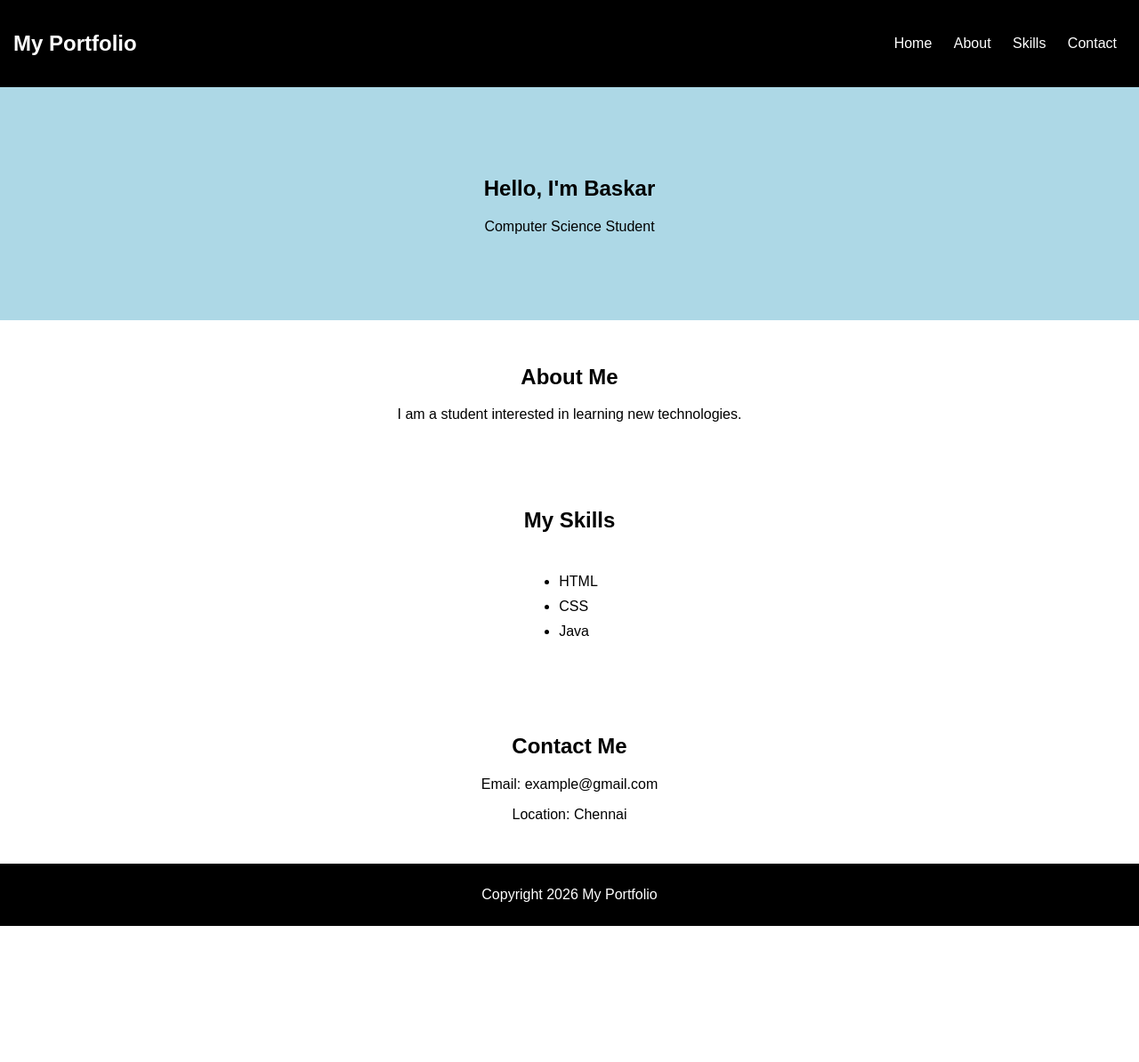
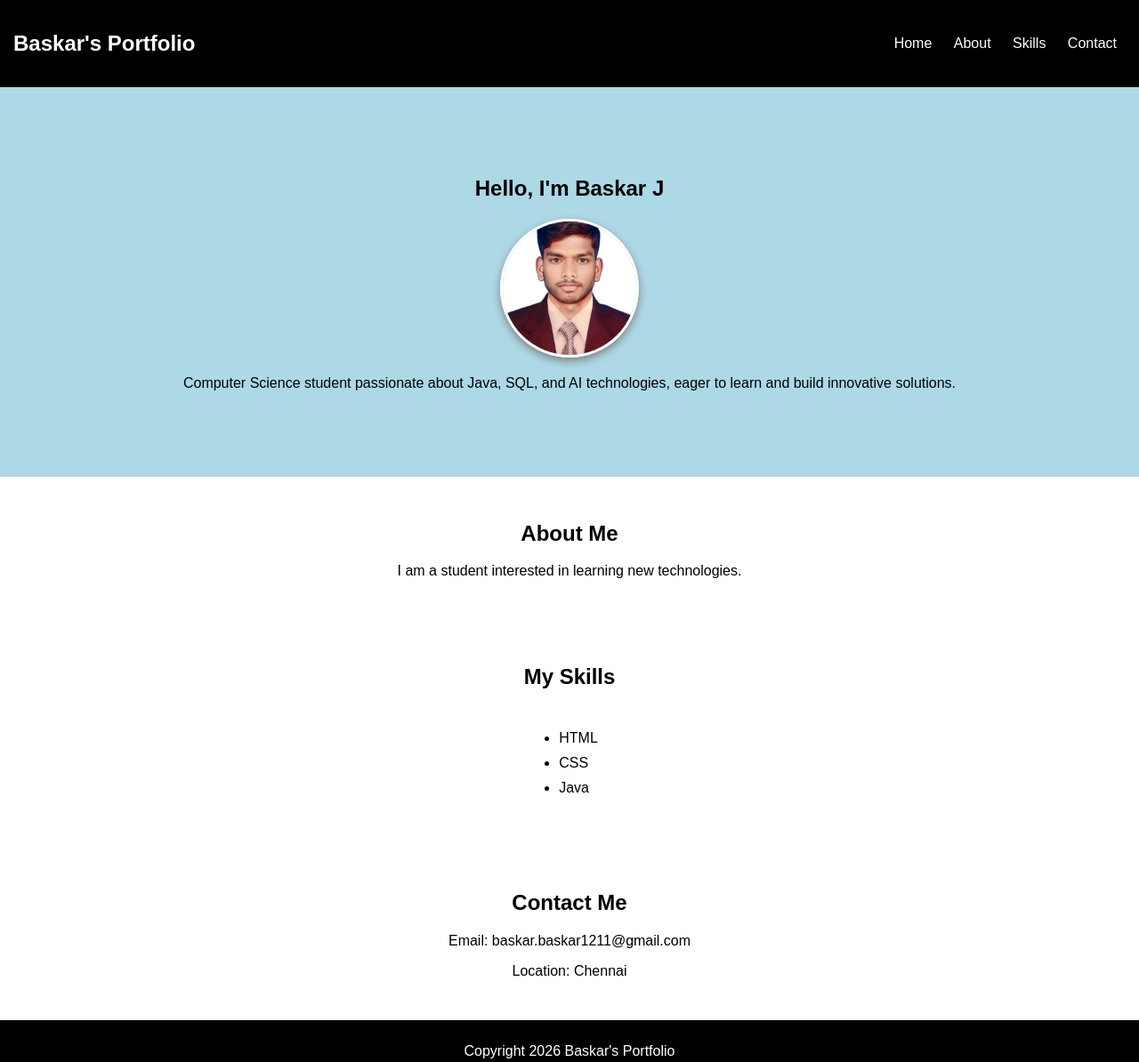
Before and after one commit to baskarsaraswathy/UPS-Fullstack-Training, a plain HTML site: page Day18/04-Portfolio/index.html in a window 1280 px wide. Shown: the whole page at 89% size. Before the commit the page ends 1041 px from the top, so only its background shows below. Drawn offline with Linux system fonts and the light colour scheme.

```diff
--- a/Day18/04-Portfolio/index.html
+++ b/Day18/04-Portfolio/index.html
@@ -1,13 +1,15 @@
 <!DOCTYPE html>
 <html>
+
 <head>
     <title>My Portfolio</title>
     <meta name="viewport" content="width=device-width, initial-scale=1.0">
     <link rel="stylesheet" href="style.css">
 </head>
+
 <body>
     <header>
-        <h2>My Portfolio</h2>
+        <h2>Baskar's Portfolio</h2>
         <nav>
             <a href="#home">Home</a>
             <a href="#about">About</a>
@@ -17,8 +19,10 @@
     </header>
 
     <section id="home">
-        <h1>Hello, I'm Baskar</h1>
-        <p>Computer Science Student</p>
+        <h1>Hello, I'm Baskar J</h1>
+        <img src="me.jpg" alt="Baskar's Profile Photo" width="150">
+        <p>Computer Science student passionate about Java, SQL, and AI technologies, eager to learn and build innovative
+            solutions.</p>
     </section>
 
     <section id="about">
@@ -37,12 +41,13 @@
 
     <section id="contact">
         <h2>Contact Me</h2>
-        <p>Email: example@gmail.com</p>
+        <p>Email: baskar.baskar1211@gmail.com</p>
         <p>Location: Chennai</p>
     </section>
 
     <footer>
-        <p>Copyright 2026 My Portfolio</p>
+        <p>Copyright 2026 Baskar's Portfolio</p>
     </footer>
 </body>
+
 </html>
--- a/Day18/04-Portfolio/style.css
+++ b/Day18/04-Portfolio/style.css
@@ -30,6 +30,15 @@ section {
 #home {
     background-color: lightblue;
     padding: 80px;
+}
+
+#home img {
+    width: 150px;
+    height: 150px;
+    border-radius: 50%;
+    object-fit: cover;
+    border: 3px solid white;
+    box-shadow: 0 4px 10px gray;
 }
 
 ul {
```
Also changed, not shown: Day19/datatypes.js (added, +17 -0 lines), Day19/index.html (added, +10 -0 lines), Day19/operators.js (added, +8 -0 lines), Day19/programs.js (added, +25 -0 lines), Day19/variables.js (added, +7 -0 lines), Day18/04-Portfolio/me.jpg (added), 1 other file.
